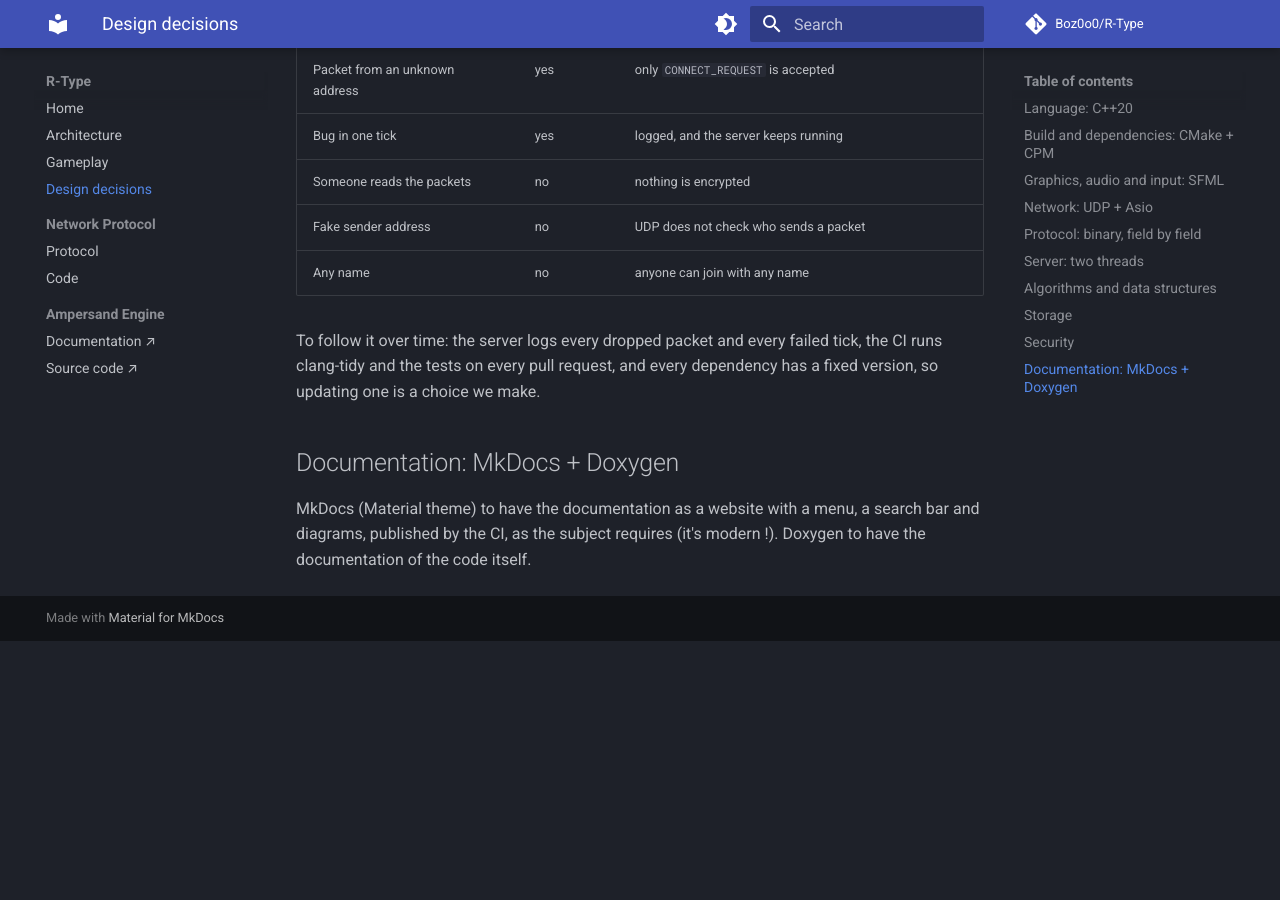
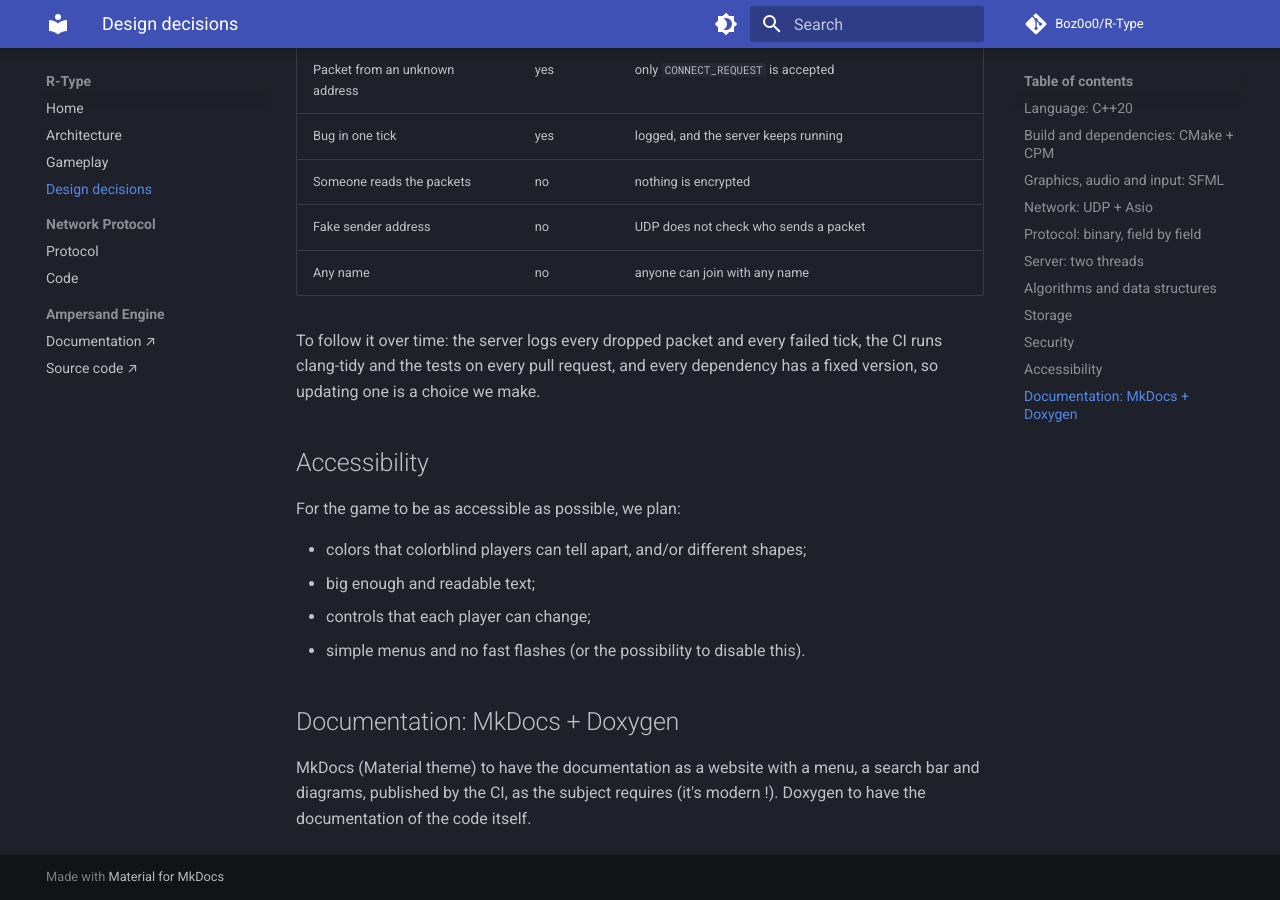
Before and after one commit to Boz0o0/R-Type, an MkDocs documentation site: the page built from docs/mkdocs/decisions.md, in a window 1280 px wide and 900 px high, scrolled down 2267 px. Built offline with MkDocs 1.6.1 and Material for MkDocs 9.7.7, drawn with Linux system fonts in a browser that asks for light colours; comment, search, counter and statistics services are not loaded; before the commit the page ends 2908 px from its top, so only the background shows below that.

Commit message:
feat(doc): accessibility

```diff
--- a/docs/mkdocs/decisions.md
+++ b/docs/mkdocs/decisions.md
@@ -52,6 +52,14 @@ Nothing is saved for now: no score, no save.
 
 To follow it over time: the server logs every dropped packet and every failed tick, the CI runs clang-tidy and the tests on every pull request, and every dependency has a fixed version, so updating one is a choice we make.
 
+## Accessibility
+For the game to be as accessible as possible, we plan:
+
+- colors that colorblind players can tell apart, and/or different shapes;
+- big enough and readable text;
+- controls that each player can change;
+- simple menus and no fast flashes (or the possibility to disable this).
+
 ## Documentation: MkDocs + Doxygen
 MkDocs (Material theme) to have the documentation as a website with a menu, a search bar and diagrams, published by the CI, as the subject requires (it's modern !).
 Doxygen to have the documentation of the code itself.
```
